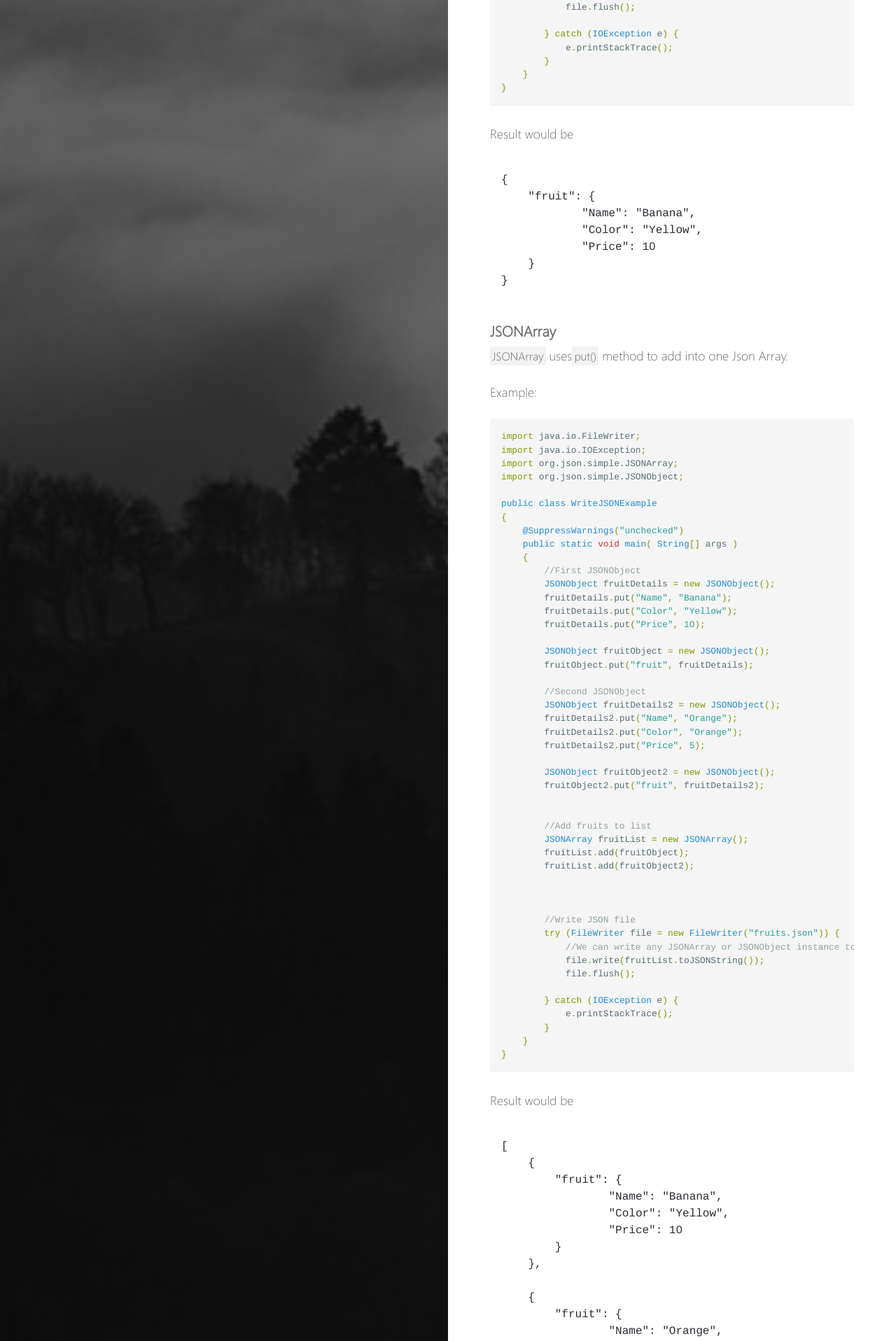
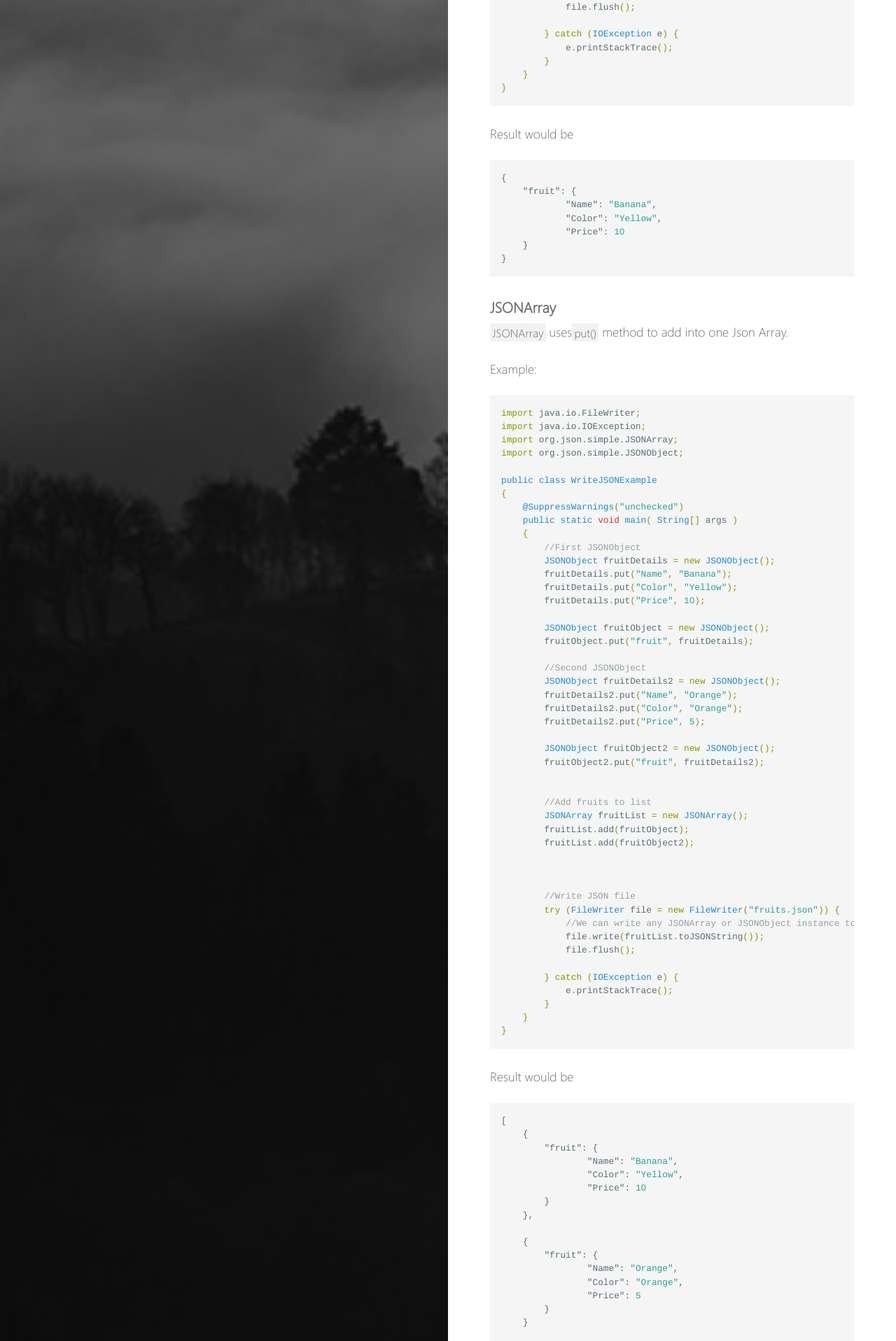
Before and after one commit to ddx-510/ddx-510.github.io, a Jekyll site: the page built from _posts/2021-3-6-javaJson.md, in a window 1280 px wide. Shown: the part 1723-3639 px from the top of the page at 70% size. Built offline with Jekyll 4.4.1, drawn with Linux system fonts in a browser that asks for light colours; some of the changed text lies outside the part shown.

Commit message:
Update format

````diff
--- a/_posts/2021-3-6-javaJson.md
+++ b/_posts/2021-3-6-javaJson.md
@@ -64,7 +64,7 @@ public class WriteJSONExample
 ```
 
 Result would be
-```json=
+```json
 {
     "fruit": {
             "Name": "Banana",
@@ -128,7 +128,7 @@ public class WriteJSONExample
 }
 ```
 Result would be
-```json=
+```json
 [
     {
         "fruit": {
@@ -160,7 +160,7 @@ But it only provides a code example for reading a JSON Object. (and array within
 
 Consider this example
 
-```java=
+```java
 import java.io.FileReader;
 import java.util.Iterator;
 
````
